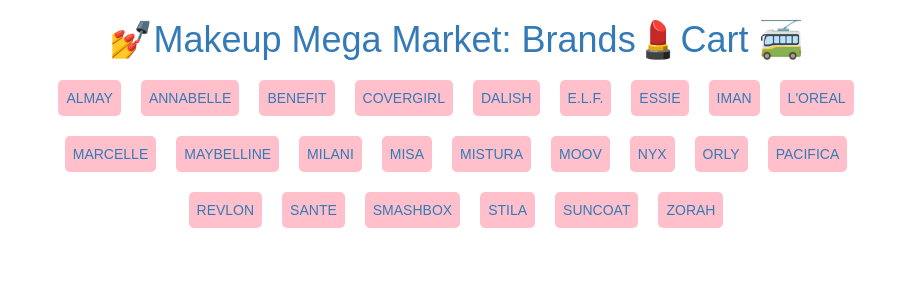
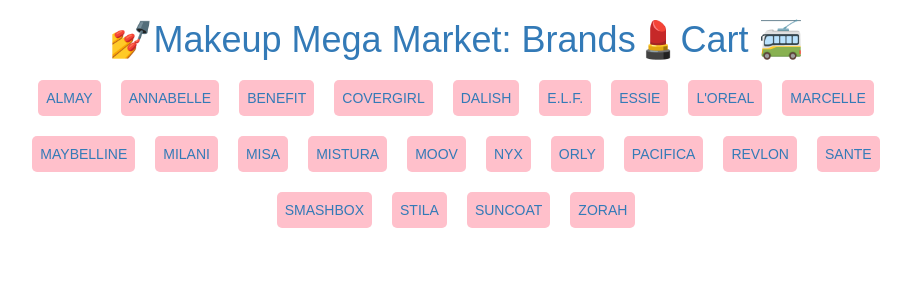
Before and after one commit to juliahazer/react-makeup-store, a React (Create React App) app: page /react-makeup-store/brands in a window 1280 px wide. Shown: the top 300 px of the page, without its empty margins (184-1095 px from the left). Built offline with nearby package versions, Linux system fonts and the light colour scheme.

Commit message:
fixed app.js to not mutate state directly for addProductCart

```diff
--- a/src/App.js
+++ b/src/App.js
@@ -21,7 +21,7 @@
       return el.id === id;
     });
     if (indexItem > -1){
-      cart[indexItem].quantity++;
+      cart[indexItem] = {...cart[indexItem], quantity: cart[indexItem].quantity + 1};
     } else {
       cart.push({
         id: id,
@@ -93,7 +93,7 @@
 
 App.defaultProps =  {
   brands: ["almay", "annabelle", "benefit", "covergirl",
-           "dalish", "e.l.f.", "essie", "iman", "l'oreal",
+           "dalish", "e.l.f.", "essie", "l'oreal",
            "marcelle", "maybelline", "milani", "misa",
            "mistura", "moov", "nyx", "orly", "pacifica",
            "revlon", "sante", "smashbox", "stila",
```
